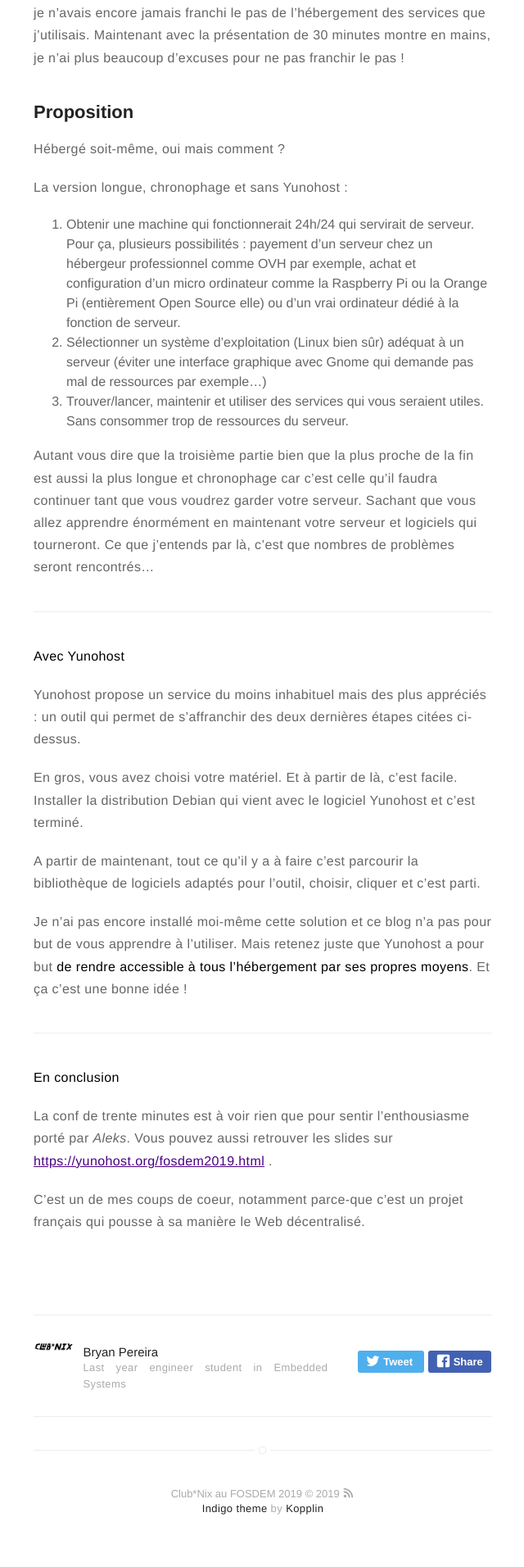
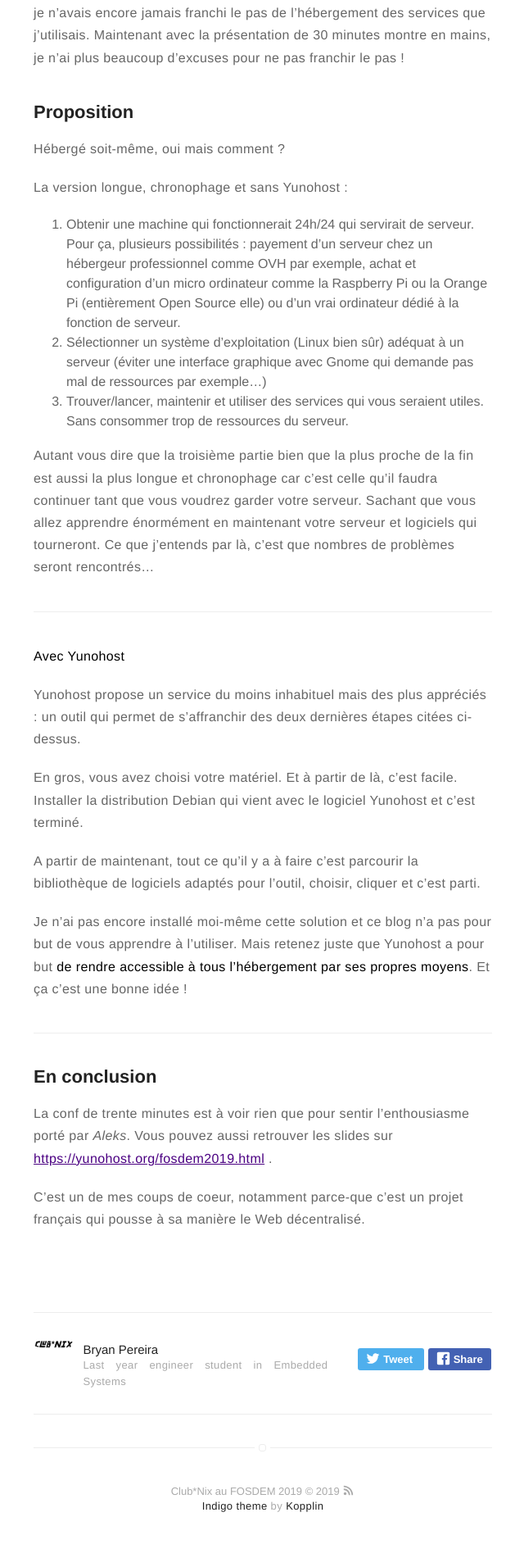
Before and after one commit to hugo4715/clubnix.github.io, a Jekyll site: the page built from _posts/2019-02-02-yunohost.md, in a window 1280 px wide. Shown: the part 1413-3325 px from the top of the page at 82% size, without its empty margins (319-959 px from the left). Built offline with Jekyll 4.4.1, drawn with Linux system fonts in a browser that asks for light colours.

Commit message:
Change bold in subtitle

```diff
--- a/_posts/2019-02-02-yunohost.md
+++ b/_posts/2019-02-02-yunohost.md
@@ -102,7 +102,7 @@
 
 ---
 
-**En conclusion**
+## En conclusion
 
 La conf de trente minutes est à voir rien que pour sentir l'enthousiasme porté
 par *Aleks*. Vous pouvez aussi retrouver les slides sur
```
Also changed, not shown: 2 other files.
